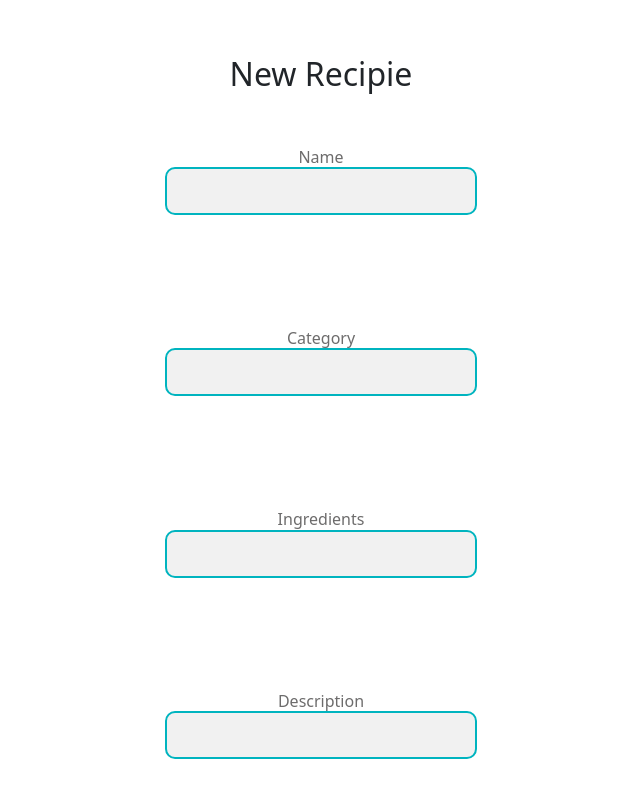
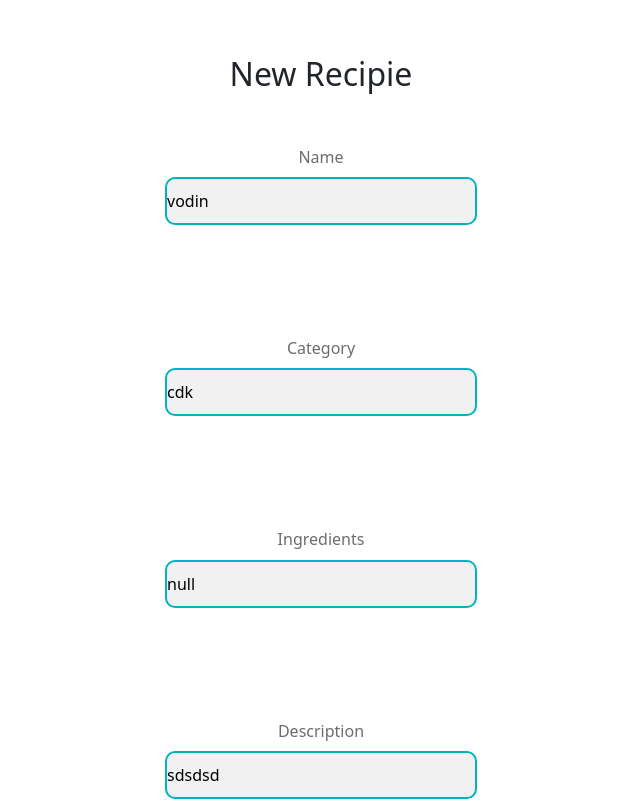
Before and after one commit to Gust4v0M/Recipies-App, an Angular app: page /add-recipie in a window 1280 px wide. Shown: the top 801 px of the page, without its empty margins (249-889 px from the left). Built offline with nearby package versions, Linux system fonts and the light colour scheme.

Commit message:
Test faleid

```diff
--- /dev/null
+++ b/db.json
@@ -0,0 +1,11 @@
+{
+    "receitas": [
+        {
+            "id": 1,
+            "name": "",
+            "category": "",
+            "ingredients": "",
+            "description": ""
+        }
+    ]
+}
--- a/src/app/add-recipie/add-recipie.component.css
+++ b/src/app/add-recipie/add-recipie.component.css
@@ -3,7 +3,7 @@
     padding: 0px;
 }
 
-.container{
+form{
     display: flex;
     flex-direction:column;
     align-items: center;
@@ -32,6 +32,7 @@ input{
 h3{
     color: #6D6C6C;
     font-size: medium;
+    margin-bottom: 10px;
 }
 
 button{
--- a/src/app/add-recipie/add-recipie.component.html
+++ b/src/app/add-recipie/add-recipie.component.html
@@ -1,25 +1,22 @@
 <div class="main">
     <div class="container">
+        <form [formGroup]="formulario">
         <header><h2> New Recipie </h2> </header>
 
 
     <h3>Name</h3>
-    <input type="text" class="name">
+    <input type="text" class="name" formControlName="name">
 
     <h3>Category</h3>
-    <input type="text" class="category">
+    <input type="text" class="category" formControlName="categories">
 
     <h3>Ingredients</h3>
-    <input type="text" class="ingredients">
+    <input type="text" class="ingredients" formControlName="ingredients">
 
     <h3>Description</h3>
-    <input type="text" class="description">
-
-
-    <h3>Imagem</h3>
-    <input type="image">
+    <input type="text" class="description" formControlName="description">
 
     <button class="btn" type="submit">Submit form</button>
-
+            </form>
 </div>
 </div>
--- a/src/app/add-recipie/add-recipie.component.ts
+++ b/src/app/add-recipie/add-recipie.component.ts
@@ -1,12 +1,52 @@
-import { Component } from '@angular/core';
+import { CommonModule } from '@angular/common';
+import { Component, OnInit } from '@angular/core';
+import {
+  FormBuilder,
+  FormGroup,
+  ReactiveFormsModule,
+  FormControl,
+} from '@angular/forms';
 
 @Component({
   selector: 'app-add-recipie',
   standalone: true,
-  imports: [],
+  imports: [CommonModule, ReactiveFormsModule],
   templateUrl: './add-recipie.component.html',
-  styleUrl: './add-recipie.component.css'
+  styleUrl: './add-recipie.component.css',
 })
-export class AddRecipieComponent {
+export class AddRecipieComponent implements OnInit {
+  formulario!: FormGroup;
+  receitas: any;
 
+  constructor(private formBuilder: FormBuilder) {}
+
+  ngOnInit() {
+    this.formulario = this.formBuilder.group({
+      name: ['vodin'],
+      categories: ['cdk'],
+      ingredients: ['null'],
+      description: ['sdsdsd'],
+    });
+
+    this.receitas = [
+      {
+        id: 1,
+        name: '',
+        category: '',
+        ingredients: '',
+        description: '',
+      },
+    ];
+    this.pushRecipies();
+  }
+
+  pushRecipies() {
+
+    this.receitas[0].name = this.formulario.value.name;
+    this.receitas[0].category = this.formulario.value.categories;
+    this.receitas[0].ingredients = this.formulario.value.ingredients;
+    this.receitas[0].description = this.formulario.value.description;
+
+    console.log(this.receitas);
+  }
 }
```
